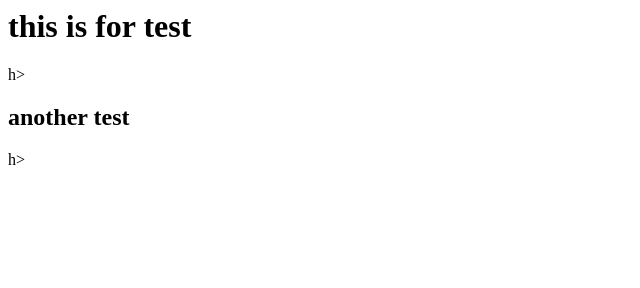
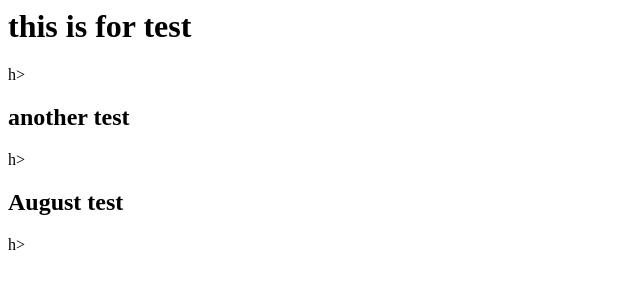
Before and after one commit to yared-bezum/demo-repo2, a plain HTML site: page index.html in a window 1280 px wide. Shown: the whole page, without its empty margins (0-640 px from the left). Drawn offline with Linux system fonts and the light colour scheme.

Commit message:
this is an update for August, 2023

```diff
--- a/index.html
+++ b/index.html
@@ -1,2 +1,3 @@
 <h1>this is for test</h1>h>
 <h2> another test</h2>h>
+<h2> August test</h2>h>
```
Also changed, not shown: 1 other file.
